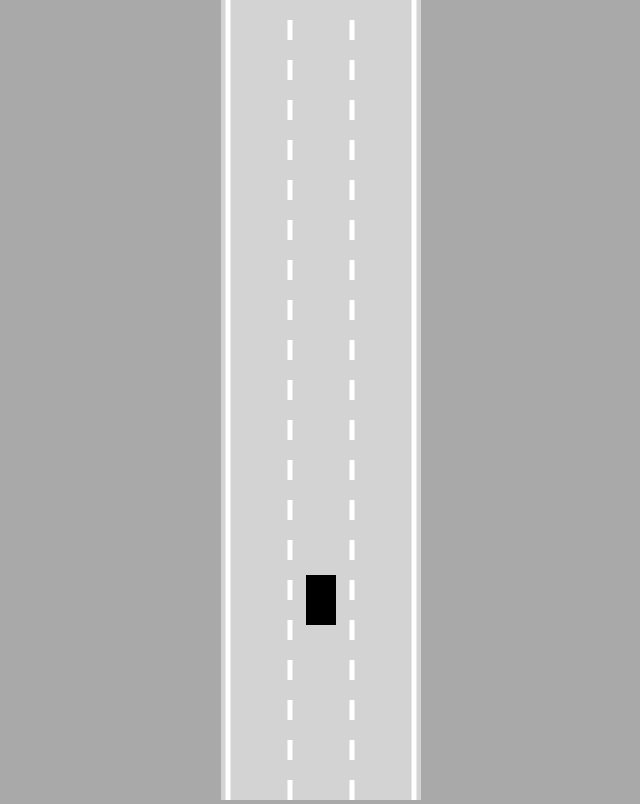
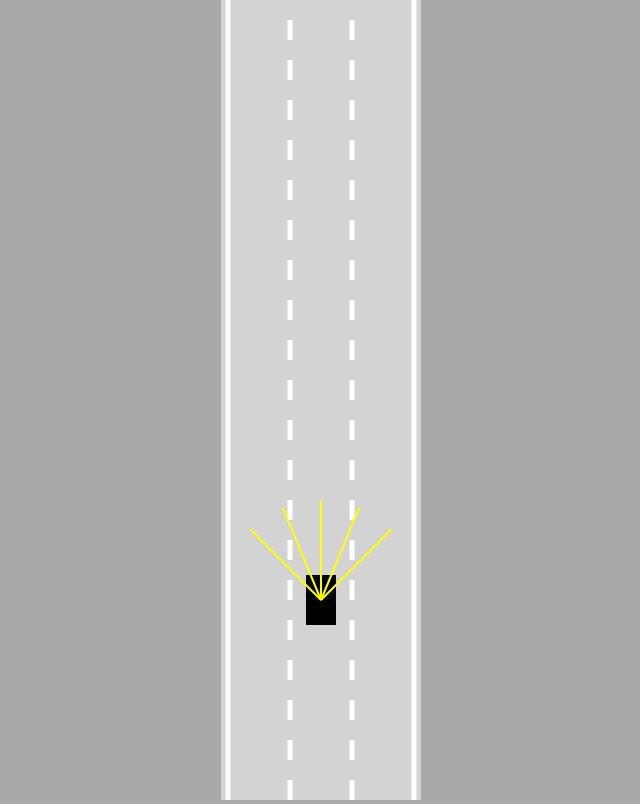
Before and after one commit to devanshtyagi26/Self-Driving-Car-using-ML, a plain HTML site: page index.html in a window 1280 px wide. Shown: the whole page, without its empty margins (319-959 px from the left). Drawn offline with Linux system fonts and the light colour scheme.

Commit message:
Added sensing arrays

```diff
--- a/JavaScript/car.js
+++ b/JavaScript/car.js
@@ -11,10 +11,12 @@ class Car {
     this.friction = 0.05;
     this.angle = 0;
 
+    this.sensor = new Sensor(this);
     this.controls = new Controls();
   }
-  update() {
+  update(roadBorders) {
     this.#move();
+    this.sensor.update(roadBorders);
   }
 
   #move() {
@@ -66,5 +68,6 @@ class Car {
     ctx.fill();
 
     ctx.restore();
+    this.sensor.draw(ctx);
   }
 }
--- a/JavaScript/main.js
+++ b/JavaScript/main.js
@@ -9,7 +9,7 @@ car.draw(ctx);
 animate();
 
 function animate() {
-  car.update();
+  car.update(road.borders);
   canvas.height = window.innerHeight;
 
   ctx.save();
--- /dev/null
+++ b/JavaScript/sensor.js
@@ -0,0 +1,86 @@
+class Sensor {
+  constructor(car) {
+    this.car = car;
+    this.rayCount = 5;
+    this.rayLength = 100;
+    this.raySpread = Math.PI / 2;
+
+    this.rays = [];
+    this.readings = [];
+  }
+
+  update(roadBorders) {
+    this.#castRays();
+    this.readings = [];
+    for (let i = 0; i < this.rays.length; i++) {
+      this.readings.push(this.#getReading(this.rays[i], roadBorders));
+    }
+  }
+
+  #getReading(ray, roadBorders) {
+    let touches = [];
+    for (let i = 0; i < roadBorders.length; i++) {
+      const touch = getIntersection(
+        ray[0],
+        ray[1],
+        roadBorders[i][0],
+        roadBorders[i][1]
+      );
+      if (touch) {
+        touches.push(touch);
+      }
+    }
+
+    if (touches.length === 0) {
+      return null;
+    } else {
+      const offsets = touches.map((e) => e.offset);
+      const minOffset = Math.min(...offsets);
+      return touches.find((e) => e.offset === minOffset);
+    }
+  }
+  #castRays() {
+    this.rays = [];
+    for (let i = 0; i < this.rayCount; i++) {
+      const rayAngle =
+        lerp(
+          this.raySpread / 2,
+          -this.raySpread / 2,
+          this.rayCount == 1 ? 0.5 : i / (this.rayCount - 1)
+        ) + this.car.angle;
+
+      const start = { x: this.car.x, y: this.car.y };
+      const end = {
+        x: this.car.x - Math.sin(rayAngle) * this.rayLength,
+        y: this.car.y - Math.cos(rayAngle) * this.rayLength,
+      };
+
+      this.rays.push([start, end]);
+    }
+  }
+
+  draw(ctx) {
+    for (let i = 0; i < this.rayCount; i++) {
+      if (!this.rays[i]) continue;
+
+      let end = this.rays[i][1];
+      if (this.readings[i]) {
+        end = this.readings[i];
+      }
+
+      ctx.beginPath();
+      ctx.lineWidth = 2;
+      ctx.strokeStyle = "yellow";
+      ctx.moveTo(this.rays[i][0].x, this.rays[i][0].y);
+      ctx.lineTo(end.x, end.y);
+      ctx.stroke();
+
+      ctx.beginPath();
+      ctx.lineWidth = 2;
+      ctx.strokeStyle = "black";
+      ctx.moveTo(this.rays[i][1].x, this.rays[i][1].y);
+      ctx.lineTo(end.x, end.y);
+      ctx.stroke();
+    }
+  }
+}
--- a/JavaScript/utils.js
+++ b/JavaScript/utils.js
@@ -1,3 +1,23 @@
 function lerp(A, B, t) {
   return A + (B - A) * t;
 }
+
+function getIntersection(A, B, C, D) {
+  const tTop = (D.x - C.x) * (A.y - C.y) - (D.y - C.y) * (A.x - C.x);
+  const uTop = (C.y - A.y) * (A.x - B.x) - (C.x - A.x) * (A.y - B.y);
+  const bottom = (D.y - C.y) * (B.x - A.x) - (D.x - C.x) * (B.y - A.y);
+
+  if (bottom != 0) {
+    const t = tTop / bottom;
+    const u = uTop / bottom;
+    if (t >= 0 && t <= 1 && u >= 0 && u <= 1) {
+      return {
+        x: lerp(A.x, B.x, t),
+        y: lerp(A.y, B.y, t),
+        offset: t,
+      };
+    }
+  }
+
+  return null;
+}
--- a/index.html
+++ b/index.html
@@ -10,6 +10,7 @@
     <canvas id="myCanvas"></canvas>
 </body>
 <script src="./JavaScript/utils.js"></script>
+<script src="./JavaScript/sensor.js"></script>
 <script src="./JavaScript/road.js"></script>
 <script src="./JavaScript/car.js"></script>
 <script src="./JavaScript/controls.js"></script>
```
